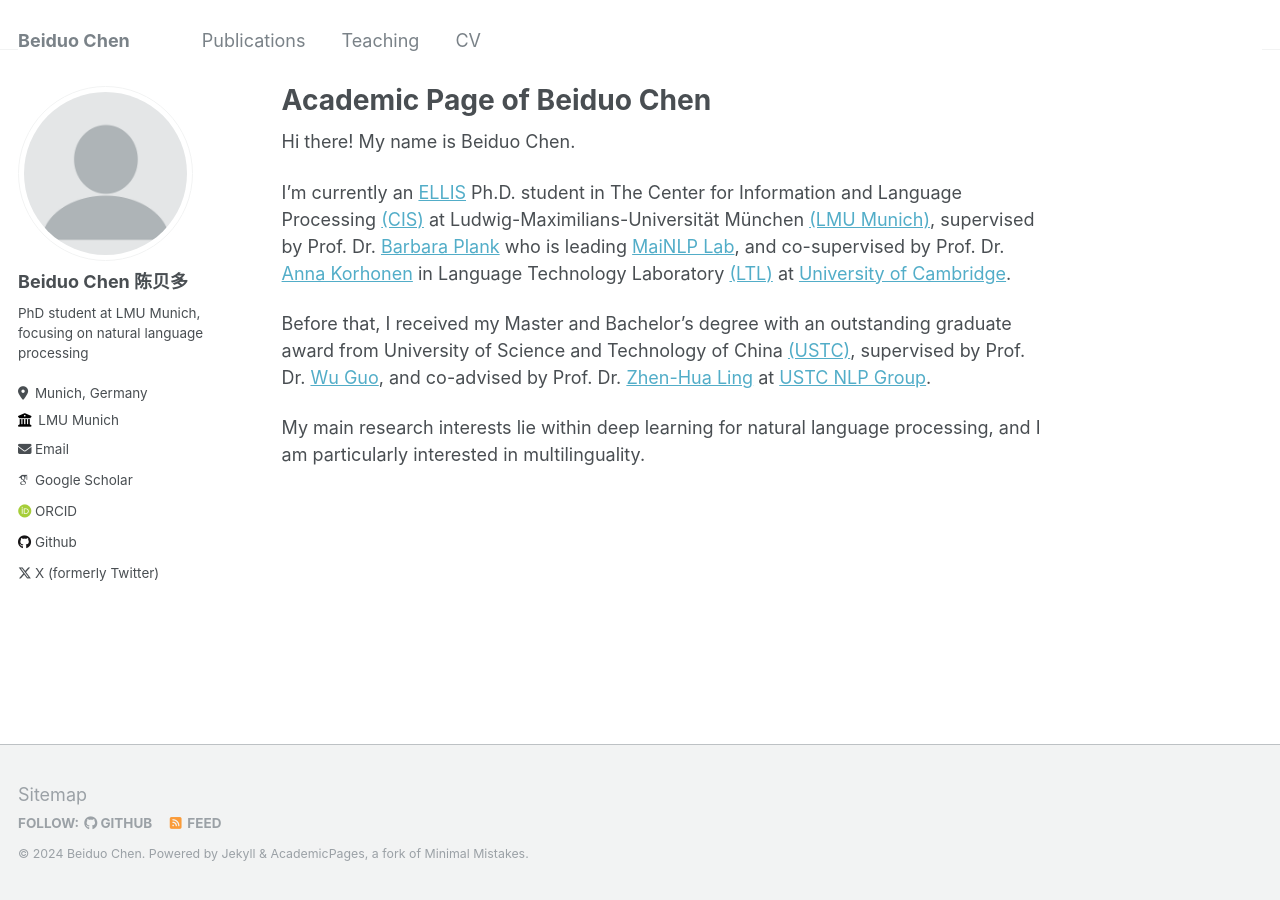
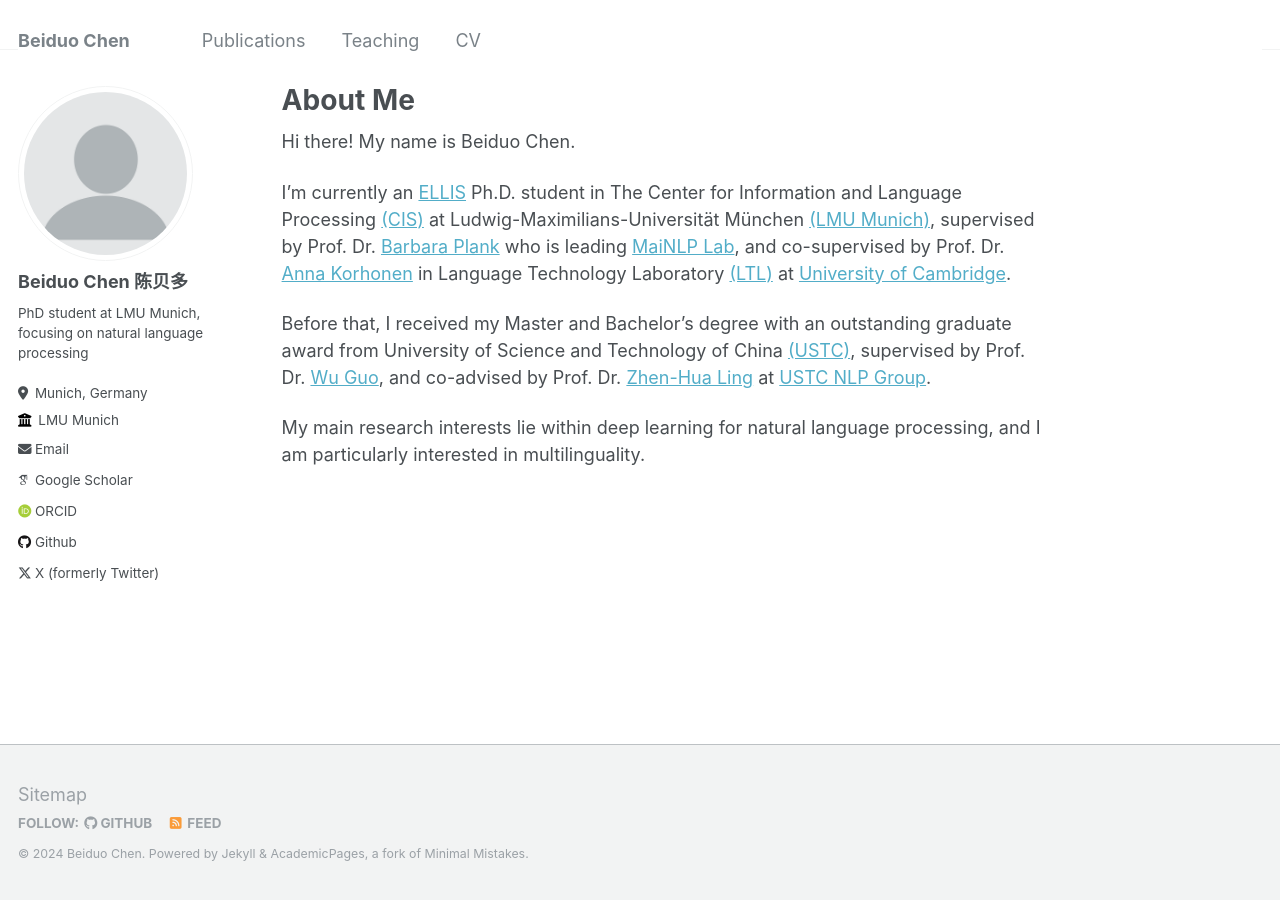
Before and after one commit to Mckysse/mckysse.github.io, a Jekyll site: the page built from _pages/about.md, in a window 1280 px wide. Built offline with Jekyll 4.4.1, drawn with Linux system fonts in a browser that asks for light colours; some web fonts are replaced.

Commit message:
Update about.md

```diff
--- a/_pages/about.md
+++ b/_pages/about.md
@@ -1,6 +1,6 @@
 ---
 permalink: /
-title: "Academic Page of Beiduo Chen"
+title: "About Me"
 author_profile: true
 redirect_from:
   - /about/
```
